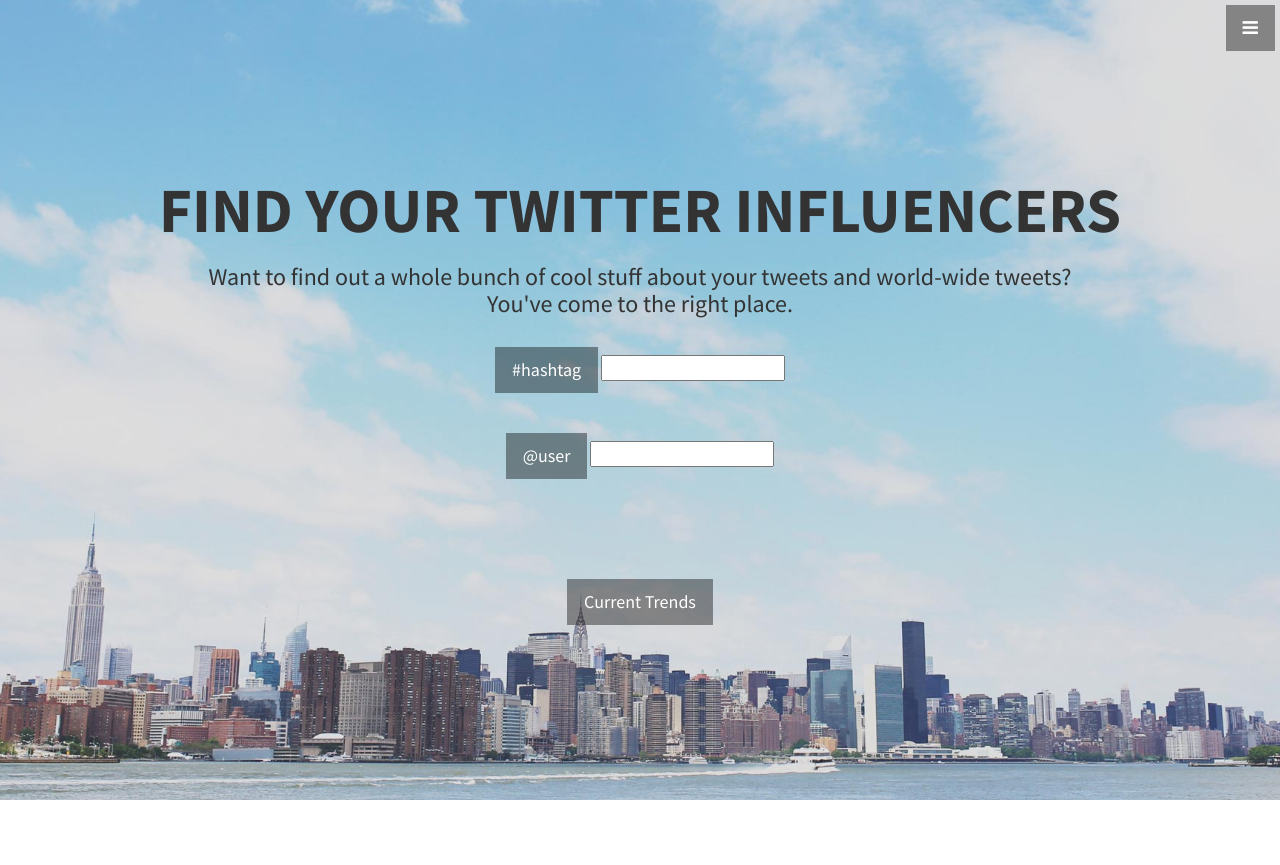
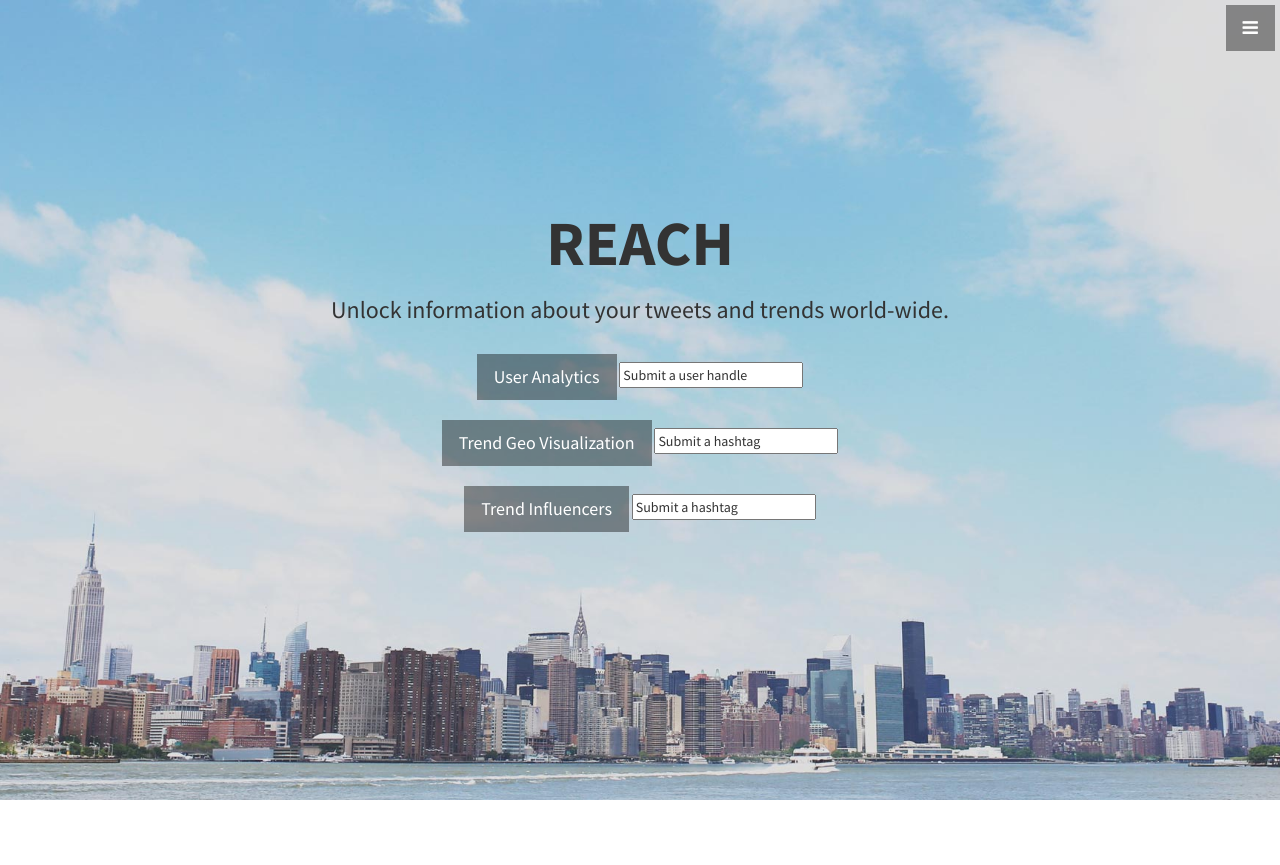
Before and after one commit to six5532one/reach, a Flask app: page / in a window 1280 px wide. Shown: the top 865 px of the page. Run offline with Flask 2, Linux system fonts and the light colour scheme; a user stored in the database is signed in; parts of the project's set-up code (start-up, migrations or seed data) failed here and were passed over; some libraries are stand-ins or nearby versions.

Commit message:
add 3rd endpoint in UI

```diff
--- a/app.py
+++ b/app.py
@@ -109,9 +109,9 @@
         print "no data for you!!!!!!"
         return render_template('nohashtag.html', keyword=keyword)
 
-@app.route('/currenttrends')
-def currenttrends():
-    return render_template('currenttrends.html')
+@app.route('/trend_influencers')
+def trend_influencers():
+    return "TODO"
 
 @app.route('/history')
 def history():
--- a/templates/homepage.html
+++ b/templates/homepage.html
@@ -9,26 +9,29 @@
     <!-- Header -->
     <header id="top" class="header" background="../img/bg.jpg">
         <div class="text-vertical-center">
-            <h1>FIND YOUR TWITTER INFLUENCERS</h1>
-            <h3>Want to find out a whole bunch of cool stuff about your tweets and world-wide tweets? <br> You've come to the right place.</h3>
+            <h1>REACH</h1>
+            <h3>Unlock information about your tweets and trends world-wide.</h3>
             <br> {% if current_user.is_authenticated() %}
+            <form class="form-search" action="\user" method="post">
+                <button type="submit" name="user" class="btn btn-dark btn-lg">User Analytics</button>
+                <input type="text" name="user_handle" value="Submit a user handle" class="input-medium search-query">
+                <br>
+                <br>
+            </form>
             <form class="form-search" action="\hashtagtrend" method="post">
-                <button type="submit" name="hashtag" class="btn btn-dark btn-lg">#hashtag</button>
-                <input type="text" name="keyword" class="input-medium search-query">
+                <button type="submit" name="hashtag" class="btn btn-dark btn-lg">Trend Geo Visualization</button>
+                <input type="text" name="keyword" value="Submit a hashtag" class="input-medium search-query">
                 <br>
+                <br>
+            </form>
+<form class="form-search" action="\trend_influencers" method="post">
+                <button type="submit" name="hashtag" class="btn btn-dark btn-lg">Trend Influencers</button>
+                <input type="text" name="keyword" class="input-medium search-query" value="Submit a hashtag">
                 <br>
                 <br>
             </form>
 
-            <form class="form-search" action="\user" method="post">
-                <button type="submit" name="user" class="btn btn-dark btn-lg">@user</button>
-                <input type="text" name="user_handle" class="input-medium search-query">
-                <br>
-                <br>
-                <br>
-            </form>
-        <br><br><br>
-        <a href="{{ url_for('oauth_authorize', provider='twitter') }}" class="btn btn-dark btn-lg">Current Trends</a>
+        <br><br>
             {% else %}
             <a href="{{ url_for('oauth_authorize', provider='twitter') }}" class="btn btn-dark btn-lg">Login</a> {% endif %}
         </div>
```
